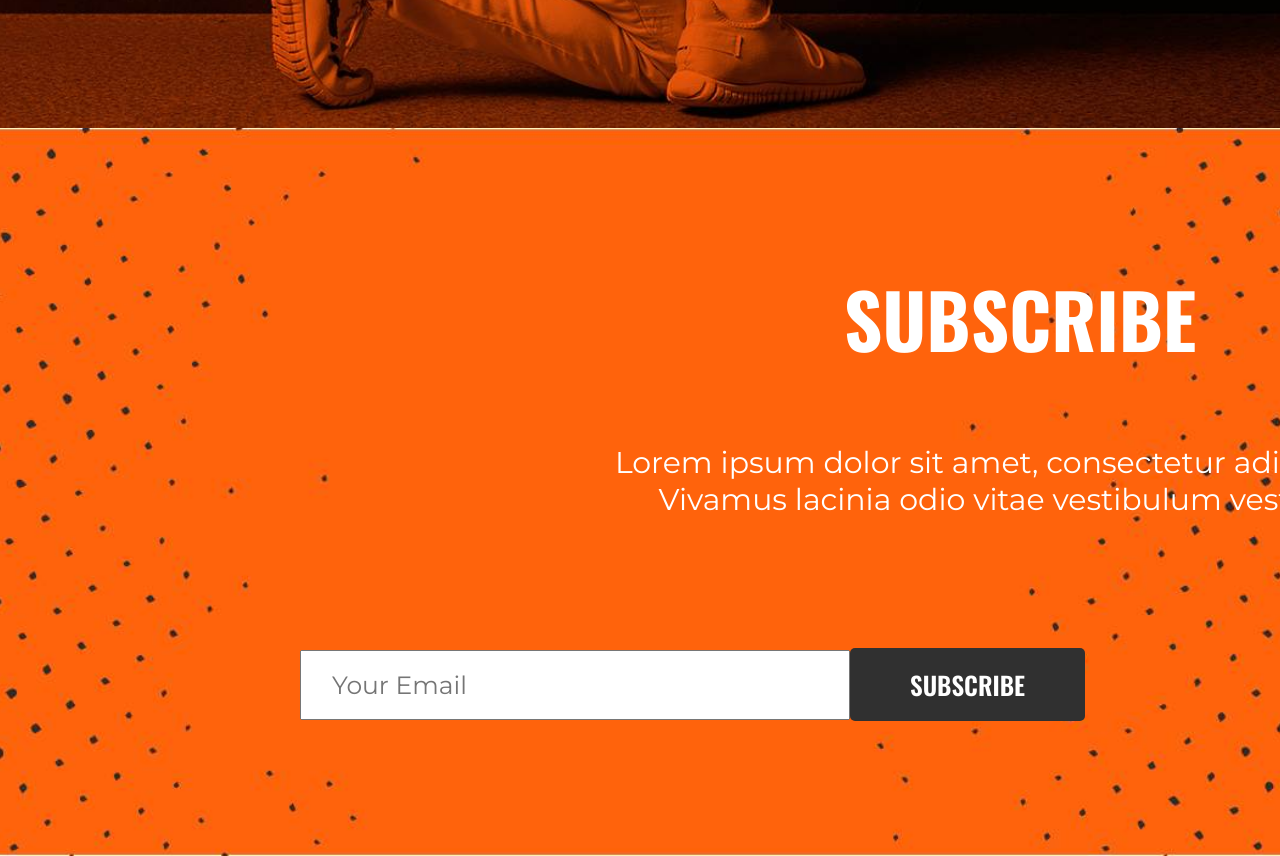
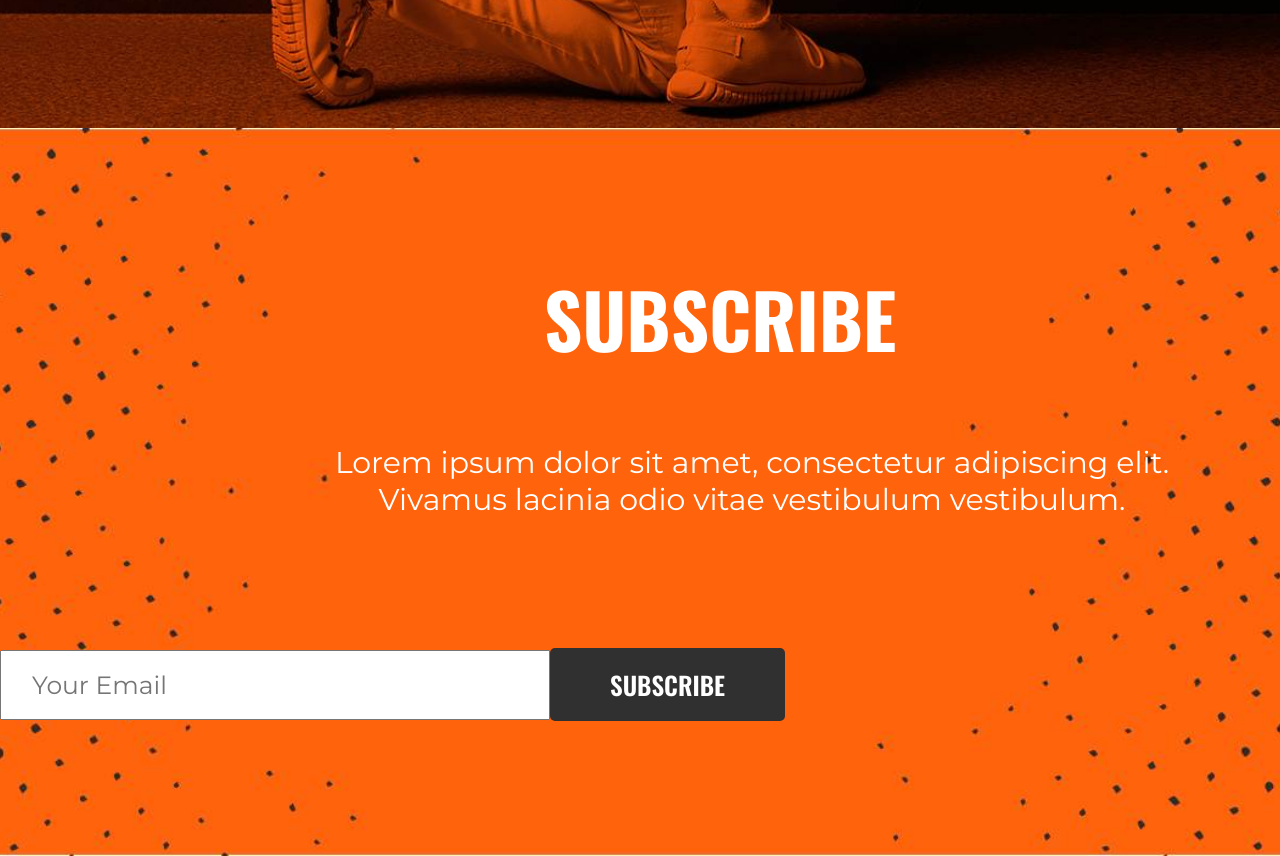
Before and after one commit to Fariha9/musicology, a plain HTML site: page index.html in a window 1280 px wide. Shown: the part 7260-8116 px from the top of the page. Drawn offline with nearby package versions, Linux system fonts and the light colour scheme.

Commit message:
Update style.css

```diff
--- a/css/style.css
+++ b/css/style.css
@@ -360,8 +360,16 @@ nav .search_bar img{
     background-position: center;
     background-repeat: no-repeat;
     background-size: cover;
-    padding: 135px 300px;
+    padding: 135px 0px;
     text-align: center;
+}
+#subscribe .heading p {
+    width: 60%;
+    margin-left: 320px;
+    padding-bottom: 80px;
+    font-family: var(--secondaryfont);
+    font-size: 30px;
+    font-weight: 400;
 }
 #subscribe form{
     margin: 50px 0px 0px 0px;
```
